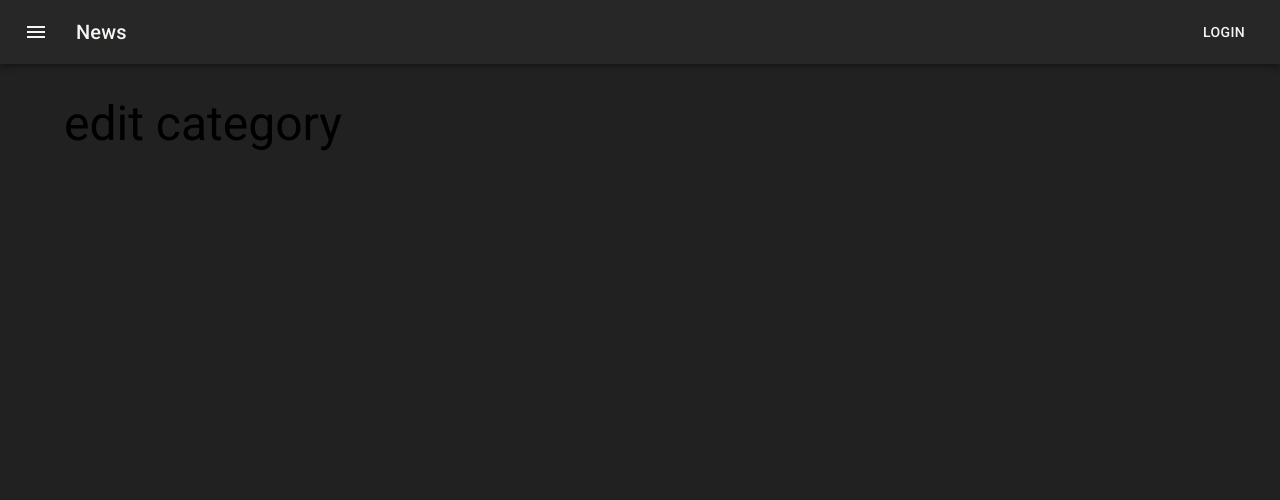
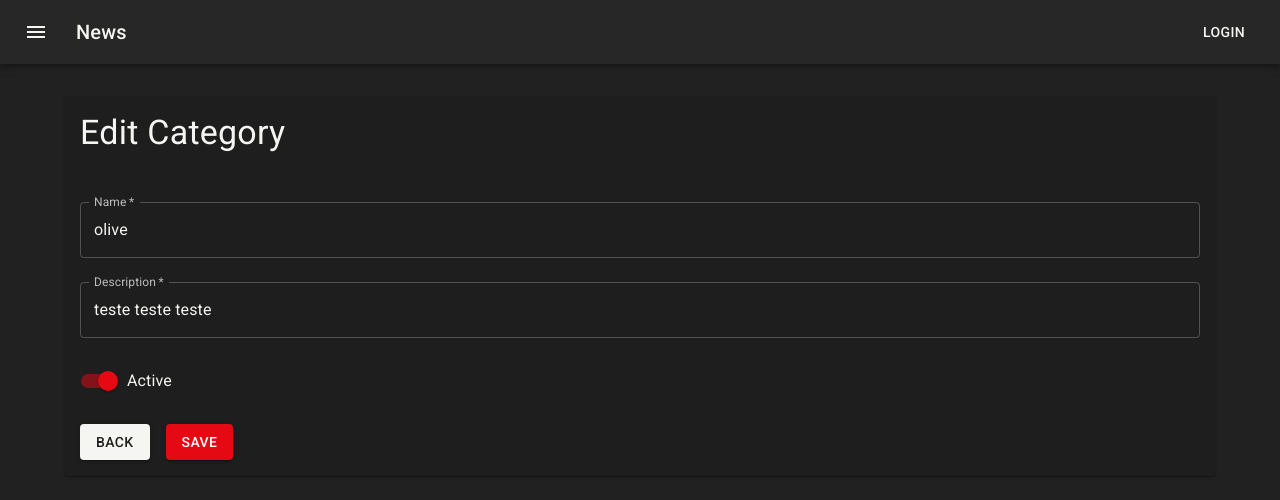
Before and after one commit to nosdeedson/codeflix, a React (Create React App) app: page /categories/edit/1 in a window 1280 px wide. Shown: the top 500 px of the page. Built offline with nearby package versions, Linux system fonts and the light colour scheme.

Commit message:
crud category

```diff
--- a/src/components/Layout.tsx
+++ b/src/components/Layout.tsx
@@ -3,7 +3,7 @@ import React, { ReactNode } from 'react'
 
 export function Layout({children}: {children : React.ReactNode}) {
   return (
-    <Box>
+    <Box sx={{display: 'flex'}}>
         <Container
         maxWidth='lg'
         sx={{mt: 4, mb: 4}}>
--- a/src/features/categories/CategoryCreate.tsx
+++ b/src/features/categories/CategoryCreate.tsx
@@ -1,9 +1,57 @@
-import { Box, Typography } from '@mui/material'
+import { Box, Paper, Typography } from '@mui/material';
+import React, { useState } from 'react';
+import { useAppDispatch } from '../../app/hooks';
+import { Category, createCategory } from './categorySlice';
+import { CategoryForm } from './components/CategoryForm';
 
-export const CategoryCreate: any = () => (
-    <Box>
-        <Typography variant='h3' component="h1">
-            create category
-        </Typography>
-    </Box>
-)
+export const CategoryCreate: any = () => {
+    const [isdisabled, setIsdisabled] = useState(false);
+    const [categoryState, setCategoryState] = useState<Category>({
+        id: "",
+        created_at: "",
+        deleted_at: "",
+        description: "",
+        is_active: false,
+        name: "",
+        updated_at: ""
+    });
+    const dispatch = useAppDispatch();
+
+    async function handleSubmit(e: React.FormEvent<HTMLFormElement>){
+        e.preventDefault();
+        dispatch(createCategory(categoryState));
+    }
+
+    const handleChange = (e: React.ChangeEvent<HTMLInputElement>) => {
+        const {name, value} = e.target;
+        setCategoryState({...categoryState, [name]: value});
+    };
+
+    const handleToggle = (e: React.ChangeEvent<HTMLInputElement>) => {
+        console.log("teste")
+        const {name, checked} = e.target;
+        setCategoryState({...categoryState, [name]: checked })
+
+    };
+
+    return (
+        <Box>
+            <Paper>
+                <Box p={2}>
+                    <Box mb={2}>
+                        <Typography variant='h4'>Create Category</Typography>
+                    </Box>
+                </Box>
+                <CategoryForm
+                category={categoryState}
+                isdisabled={isdisabled}
+                isLoading
+                handleSubmit={handleSubmit}
+                handleChange={handleChange}
+                handleToggle={handleToggle}
+                />
+
+            </Paper>
+        </Box>
+    )
+}
--- a/src/features/categories/CategoryEdit.tsx
+++ b/src/features/categories/CategoryEdit.tsx
@@ -1,10 +1,51 @@
-import { Box, Typography } from '@mui/material'
+import { Box, Paper, Typography } from '@mui/material';
+import React, { useState } from 'react';
+import { useParams } from 'react-router-dom';
+import { useAppDispatch, useAppSelector } from '../../app/hooks';
+import { Category, selectCategoryById, updateCategory } from './categorySlice';
+import { CategoryForm } from './components/CategoryForm';
 
 
-export const CategoryEdit: any = () => (
-    <Box>
-        <Typography variant='h3' component="h1">
-            edit category
-        </Typography>
-    </Box>
-)
+export const CategoryEdit: any = () => {
+    const id = useParams().id || "";
+    const [isdisabled, setIsdisabled] = useState(false);
+    const category = useAppSelector((state) => selectCategoryById(state, id));
+    const [categoryState, setCategoryState] = useState<Category>(category);
+    const dispatch = useAppDispatch()
+
+    async function handleSubmit(e:React.FormEvent<HTMLFormElement>) {
+        e.preventDefault();
+        dispatch(updateCategory(categoryState));
+    }
+
+    const handleChange = (e: React.ChangeEvent<HTMLInputElement>) => {
+        const {name, value} = e.target;
+        setCategoryState({...categoryState, [name]: value})
+     };
+
+    const handleToggle = (e: React.ChangeEvent<HTMLInputElement>) => {
+        const {name, checked } = e.target;
+        setCategoryState({...categoryState, [name]: checked})
+    };
+
+    return (
+        <Box>
+            <Paper>
+                <Box p={2}>
+                    <Box mb={2}>
+                        <Typography variant='h4'>Edit Category</Typography>
+                    </Box>
+                </Box>
+
+                <CategoryForm
+                category={categoryState}
+                isdisabled={isdisabled}
+                isLoading={false}
+                handleSubmit={handleSubmit}
+                handleChange={handleChange}
+                handleToggle={handleToggle}
+                />
+            </Paper>
+        </Box>
+    )
+}
--- a/src/features/categories/CategoryList.tsx
+++ b/src/features/categories/CategoryList.tsx
@@ -1,13 +1,23 @@
-import { Box, Button, colors, IconButton, Typography } from '@mui/material'
+import { Box, Button, IconButton, Typography } from '@mui/material'
 import { Link } from 'react-router-dom'
-import { useAppSelector } from '../../app/hooks'
-import { selectCategories } from './categorySlice'
-import { DataGrid, GridColDef, GridRenderCellParams, GridRowsProp, renderActionsCell } from '@mui/x-data-grid';
+import { useAppDispatch, useAppSelector } from '../../app/hooks'
+import { deleteCategory, selectCategories } from './categorySlice'
+import { DataGrid, GridColDef, GridRenderCellParams, GridRowsProp, GridToolbar } from '@mui/x-data-grid';
 import DeleteIcon from '@mui/icons-material/Delete';
 
 
 export const CategoryList: any = () => {
-    const categories = useAppSelector(selectCategories)
+
+    const categories = useAppSelector(selectCategories);
+    const dispatch = useAppDispatch();
+
+    const componentProps = {
+        toolbar: {
+            showQuickFilter: true,
+            quickFilterProps: { debounceMs: 500 }
+        }
+    }
+
     const rows: GridRowsProp = categories.map((category) => ({
         id: category.id,
         name: category.name,
@@ -21,7 +31,8 @@ export const CategoryList: any = () => {
         {
             field: 'name',
             headerName: 'Name',
-            flex: 1
+            flex: 1,
+            renderCell: renderNameCell
         },
         {
             field: 'description',
@@ -44,16 +55,32 @@ export const CategoryList: any = () => {
         {
             field: 'id',
             headerName: 'Actions',
+            type: 'string',
             flex: 1,
             renderCell: renderActionsCell
         },
     ];
 
+    function handleDeleteCategory(id: string){
+        dispatch(deleteCategory(id))
+    }
+
+    function renderNameCell(row: GridRenderCellParams){
+        return(
+            <Link
+            style={{textDecoration: 'none'}}
+            to={`/categories/edit/${row.id}`}
+            >
+                <Typography color="primary">{row.value}</Typography>
+            </Link>
+        );
+    }
+
     function renderActionsCell(row: GridRenderCellParams){
         return(
             <IconButton
             color='secondary'
-            onClick={() => console.log(row.id)}
+            onClick={() => handleDeleteCategory(row.value)}
 
             >
                 <DeleteIcon/>
@@ -83,12 +110,19 @@ export const CategoryList: any = () => {
                 </Button>
             </Box>
 
-            <div style={{ height: 400, width: '100%' }}>
+            <Box sx={{ display: 'flex', height: 350 }} >
                 <DataGrid
+                components={{Toolbar: GridToolbar}}
+                componentsProps={componentProps}
+                disableColumnSelector={true}
+                disableColumnFilter={true}
+                disableDensitySelector={true}
+                // checkboxSelection={true}
+                disableSelectionOnClick={true}
                 rowsPerPageOptions={[2,10, 20, 25, 50, 100]}
                 rows={rows}
                 columns={columns} />
-            </div>
+            </Box>
 
         </Box>
     )
--- a/src/features/categories/categorySlice.ts
+++ b/src/features/categories/categorySlice.ts
@@ -1,7 +1,7 @@
 import { createSlice } from "@reduxjs/toolkit";
 import { RootState } from "../../app/store";
 
-interface Category{
+export interface Category{
     id: string;
     name: string;
     description: null | string;
@@ -41,13 +41,34 @@ const categorySlice = createSlice({
   name: 'categories',
   initialState: initialState,
   reducers: {
-    createCategory(state, action, ){},
-    updateCategory(state, action, ){},
-    deleteCategory(state, action, ){},
+    createCategory(state, action, ){
+      state.push(action.payload)
+    },
+    updateCategory(state, action, ){
+      const index = state.findIndex((category) => category.id === action.payload.id);
+      state[index] = action.payload;
+    },
+    deleteCategory(state, action, ){
+      const index = state.findIndex((category) => category.id === action.payload.id);
+      state.splice(index, 1);
+    },
   },
 })
 
-//selectors
+//select all category
 export const selectCategories = (state: RootState) => state.categories;
+// select category by id
+export const selectCategoryById = (state: RootState, id: string) => {
+  return state.categories.find((category) => category.id === id) || {
+    id: "",
+    created_at: "",
+    deleted_at: "",
+    description: "",
+    is_active: false,
+    name: "",
+    updated_at: ""
+  };
+}
 
 export default categorySlice.reducer
+export const {createCategory, updateCategory, deleteCategory} = categorySlice.actions
--- /dev/null
+++ b/src/features/categories/components/CategoryForm.tsx
@@ -0,0 +1,95 @@
+import { Box, Button, FormControl, FormControlLabel, FormGroup, Grid, Switch, TextField } from '@mui/material';
+import React from 'react';
+import { Link } from 'react-router-dom';
+import { Category } from '../categorySlice';
+
+
+type Props = {
+    category: Category;
+    isdisabled?: boolean;
+    isLoading?: boolean;
+    handleSubmit: (e: React.FormEvent<HTMLFormElement>) => void;
+    handleChange: (e: React.ChangeEvent<HTMLInputElement>) => void;
+    handleToggle: (e: React.ChangeEvent<HTMLInputElement>) => void;
+}
+
+export function CategoryForm({
+    category,
+    isdisabled,
+    isLoading,
+    handleSubmit,
+    handleChange,
+    handleToggle
+
+}: Props) {
+    return (
+        <Box p={2}>
+            <form onSubmit={handleSubmit}>
+                <Grid container spacing={3}>
+                    <Grid item xs={12}>
+                        <FormControl fullWidth>
+                            <TextField
+                                required
+                                name='name'
+                                label='Name'
+                                value={category?.name}
+                                disabled={isdisabled}
+                                onChange={handleChange}
+                            />
+                        </FormControl>
+                    </Grid>
+
+                    <Grid item xs={12}>
+                        <FormControl fullWidth>
+                            <TextField
+                                required
+                                name='description'
+                                label='Description'
+                                value={category?.description}
+                                disabled={isdisabled}
+                                onChange={handleChange}
+                            />
+                        </FormControl>
+                    </Grid>
+
+                    <Grid item xs={12}>
+                        <FormGroup>
+                            <FormControlLabel
+                                label="Active"
+                                control={
+                                    <Switch
+                                        name='is_active'
+                                        color='secondary'
+                                        onChange={handleToggle}
+                                        checked={category.is_active}
+                                        inputProps={{ "aria-label": "controlled" }}
+                                        disabled={isdisabled}
+                                    />
+                                }
+                            />
+                        </FormGroup>
+                    </Grid>
+
+                    <Grid item xs={12}>
+                        <Box display="flex" gap={2}>
+
+                            <Button variant='contained' component={Link} to="/categories">
+                                Back
+                            </Button>
+
+                            <Button
+                                type='submit'
+                                variant='contained'
+                                color='secondary'
+                                disabled={isdisabled}
+                            >
+                                Save
+                            </Button>
+                        </Box>
+                    </Grid>
+
+                </Grid>
+            </form>
+        </Box>
+    )
+}
```
